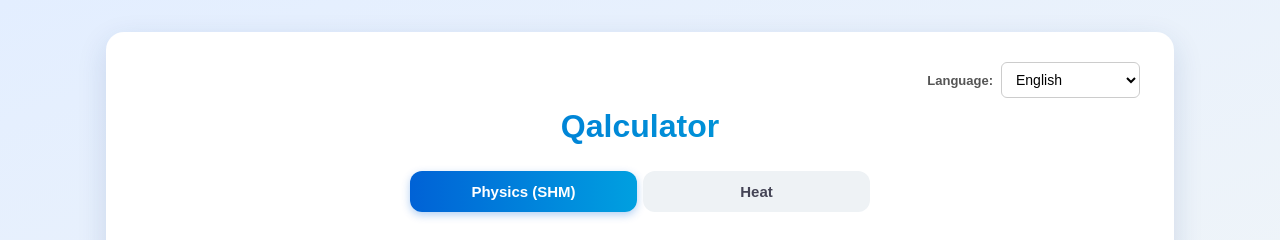
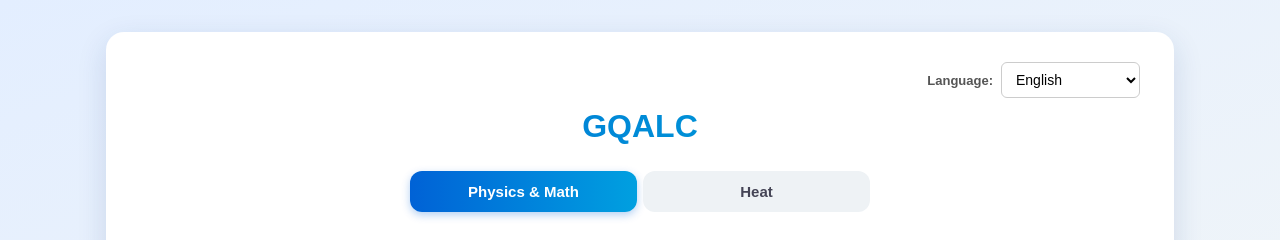
Before and after one commit to mdanishhasmuni-ui/stem_project, a plain HTML site: page index.html in a window 1280 px wide. Shown: the top 240 px of the page. Drawn offline with Linux system fonts and the light colour scheme.

Commit message:
Update index.html

```diff
--- a/index.html
+++ b/index.html
@@ -9,7 +9,7 @@
     <link rel="manifest" href="manifest.webmanifest">
     <link rel="icon" href="icons/icon-192.png">
     <link rel="apple-touch-icon" href="icons/icon-192.png">
-    <title>Qalculator</title>
+    <title>GQALC</title>
     <style>
         body {
             font-family: Arial, sans-serif;
@@ -400,7 +400,7 @@
     <script>
         const TEXT = {
             ms: {
-                pageTitle: "Qalculator", lang: "Bahasa:", title: "Qalculator",
+                pageTitle: "GQALC", lang: "Bahasa:", title: "GQALC",
                 calcType: "Pilih pengiraan:",
                 optPend: "Bandul: pecutan graviti (g)",
                 optQ: "Haba (Q = mcΔθ) & kadar penyejukan",
@@ -408,7 +408,7 @@
                 optShc: "Muatan haba tentu (c)",
                 calc: "Kira Sekarang",
                 optSim: "Simulator bandul langsung (interaktif)",
-                tabPhys: "Fizik (SHM)", tabHeat: "Haba",
+                tabPhys: "Fizik & Matematik", tabHeat: "Haba",
                 simTip: "Seret bob untuk menukar sudut. Data auto-sync ke kalkulator manual di sebelah.",
                 simL: "Panjang, L (m):", simN: "Bilangan ayunan, N:", simA: "Sudut lancaran, θ₀:", simReset: "Ulang", simSend: "Hantar ke kalkulator lengkok",
                 simPlay: "Main", simPause: "Jeda",
@@ -450,7 +450,7 @@
                 cRes: "Muatan haba tentu, c",
             },
             en: {
-                pageTitle: "Qalculator", lang: "Language:", title: "Qalculator",
+                pageTitle: "GQALC", lang: "Language:", title: "GQALC",
                 calcType: "Choose calculation:",
                 optPend: "Pendulum: gravitational acceleration (g)",
                 optQ: "Heat (Q = mcΔθ) & cooling rate",
@@ -458,7 +458,7 @@
                 optShc: "Specific heat capacity (c)",
                 calc: "Calculate Now",
                 optSim: "Live pendulum simulator (interactive)",
-                tabPhys: "Physics (SHM)", tabHeat: "Heat",
+                tabPhys: "Physics & Math", tabHeat: "Heat",
                 simTip: "Drag bob to change angle. Data auto-syncs to the manual calculator on the right.",
                 simL: "Length, L (m):", simN: "Oscillations, N:", simA: "Launch angle, θ₀:", simReset: "Restart", simSend: "Send to arc calculator",
                 simPlay: "Play", simPause: "Pause",
```
